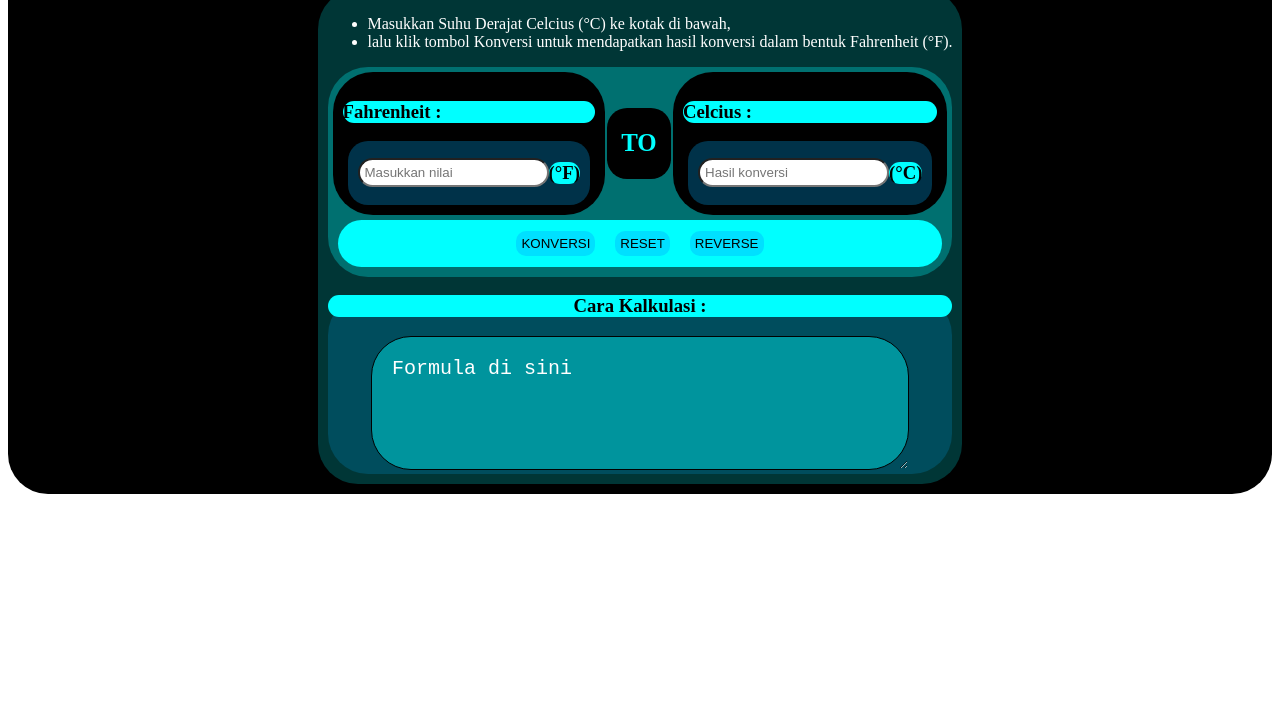
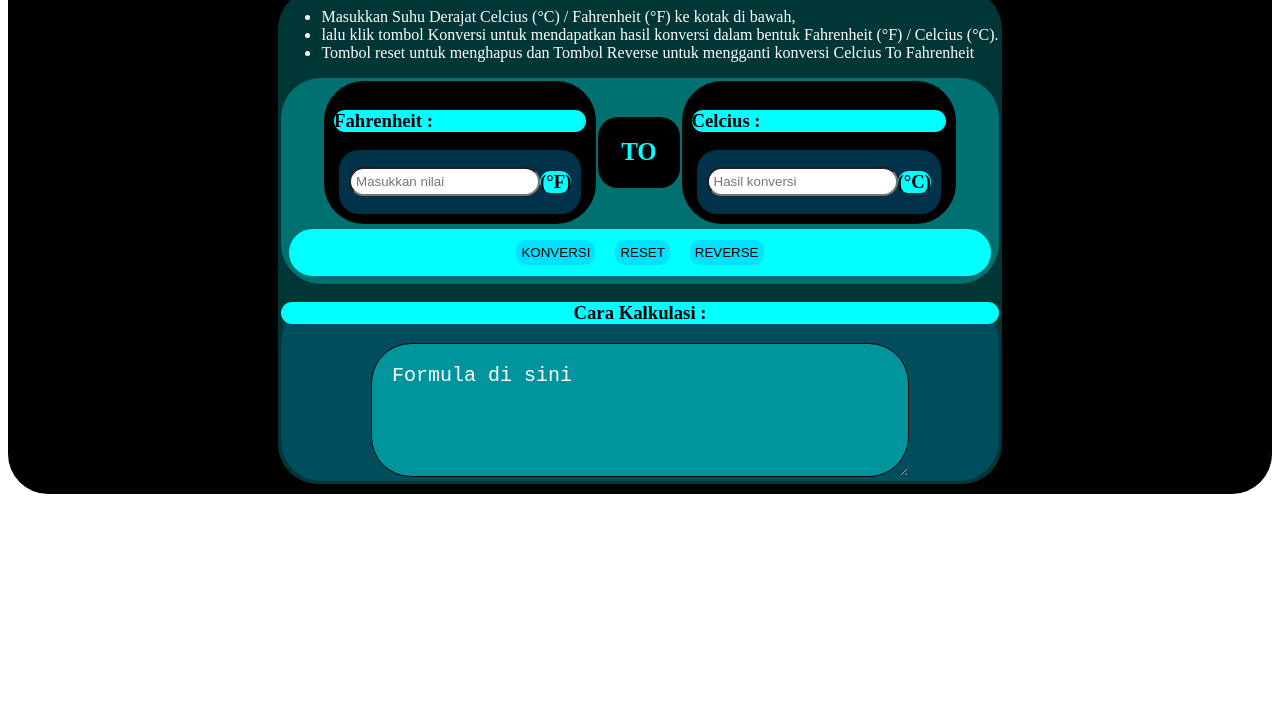
Before and after one commit to revou-fundamental-course/15-apr-24-MuhammadNaufalJulian, a plain HTML site: page index.html in a window 1280 px wide. Shown: the part 94-800 px from the top of the page. Drawn offline with Linux system fonts and the light colour scheme.

Commit message:
Temperature Converter

```diff
--- a/CSS/style.css
+++ b/CSS/style.css
@@ -27,13 +27,13 @@ main {
 }
 
 .main-section {
-    padding: 10px;
+    padding: 3px;
     background-color: rgba(0, 255, 255, 0.212);
     border-radius: 40px;
 }
 
 .container-celcius-fahrenheit{
-    padding: 5px;
+    padding: 3px;
     display: grid;
     flex-direction: column;
     background-color: rgba(0, 255, 255, 0.288);
--- a/index.html
+++ b/index.html
@@ -17,8 +17,9 @@
             <section class="how-to-use">
                 <ul>
 
-                    <li>Masukkan Suhu Derajat Celcius (&deg;C) ke kotak di bawah,</li>
-                    <li>lalu klik tombol Konversi untuk mendapatkan hasil konversi dalam bentuk Fahrenheit (&deg;F).</li>
+                    <li>Masukkan Suhu Derajat Celcius (&deg;C) / Fahrenheit (&deg;F) ke kotak di bawah,</li>
+                    <li>lalu klik tombol Konversi untuk mendapatkan hasil konversi dalam bentuk Fahrenheit (&deg;F) / Celcius (&deg;C).</li>
+                    <li>Tombol reset untuk menghapus dan Tombol Reverse untuk mengganti konversi Celcius To Fahrenheit</li>
                 </ul>
             </section>
             <section class="container-celcius-fahrenheit">
```
